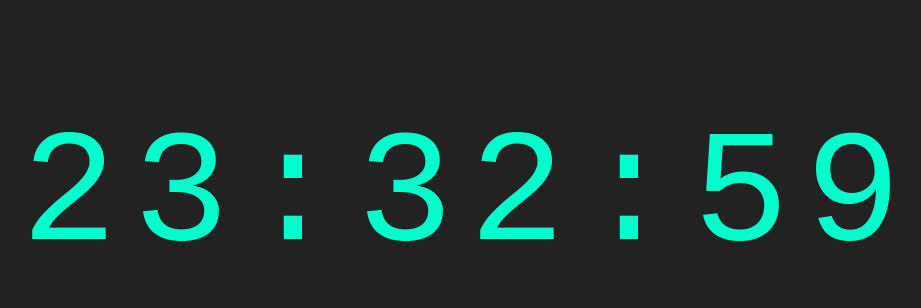
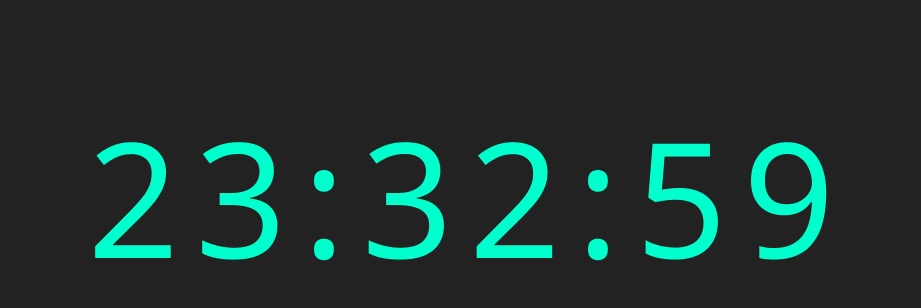
Before and after one commit to KyokkoBroadcastingStation/digital-clock, a plain HTML site: page index.html in a window 1280 px wide. Shown: the part 204-512 px from the top of the page, without its empty margins (171-1092 px from the left). Drawn offline with Linux system fonts and the light colour scheme.

Commit message:
font変更

```diff
--- a/index.html
+++ b/index.html
@@ -4,13 +4,15 @@
   <meta charset="UTF-8">
   <title>デジタル時計</title>
   <style>
+    @import url('https://fonts.googleapis.com/css2?family=Noto+Sans:ital,wght@0,100..900;1,100..900&display=swap');
     body {
       background-color: #222;
       color: #00FFCC;
-      font-family: 'Courier New', Courier, monospace;
+      font-family: "Noto Sans", sans-serif;
       display: flex;
       justify-content: center;
       align-items: center;
+      font-variant-numeric: tabular-nums;
       height: 100vh;
       margin: 0;
     }
```
